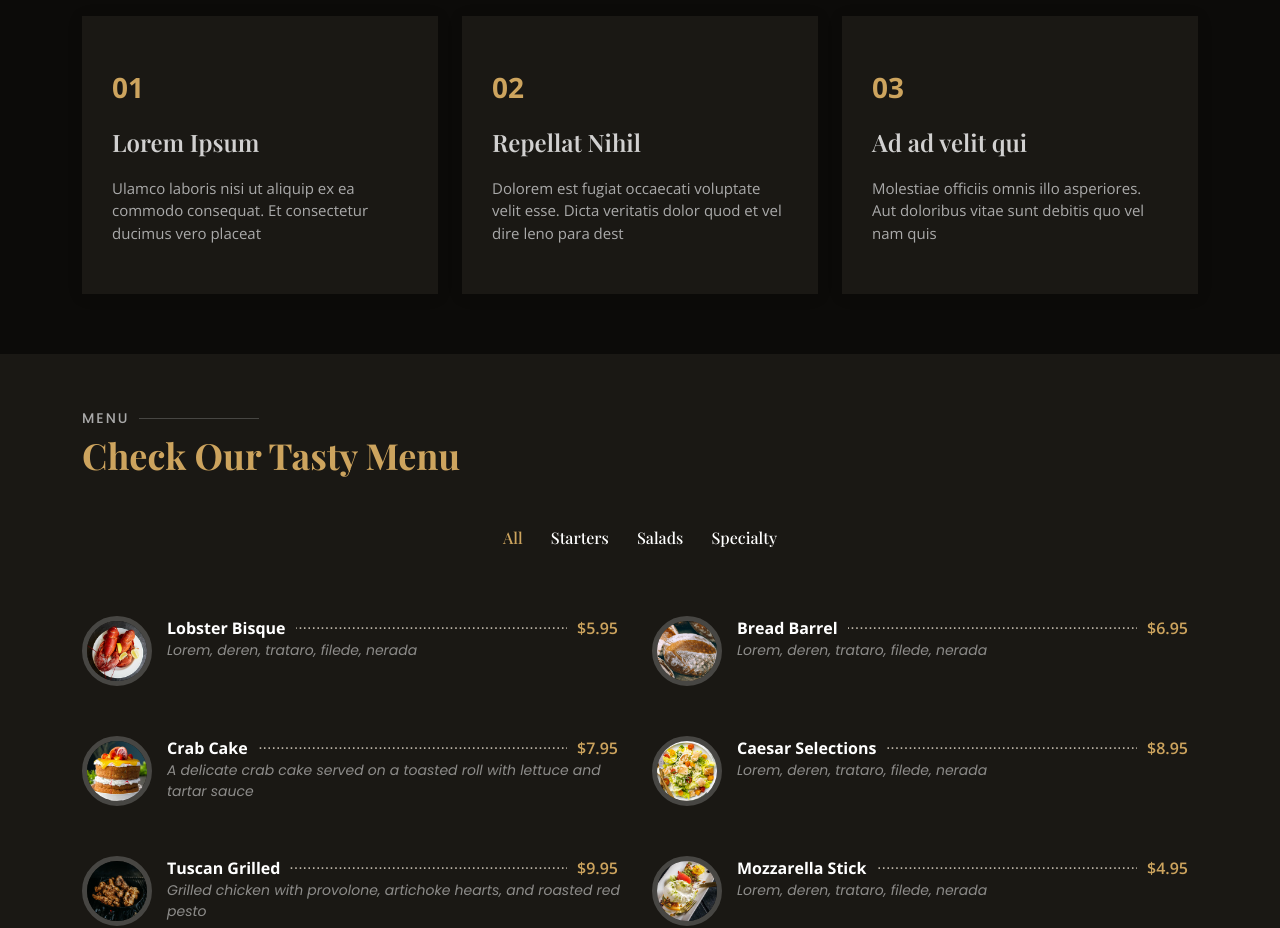
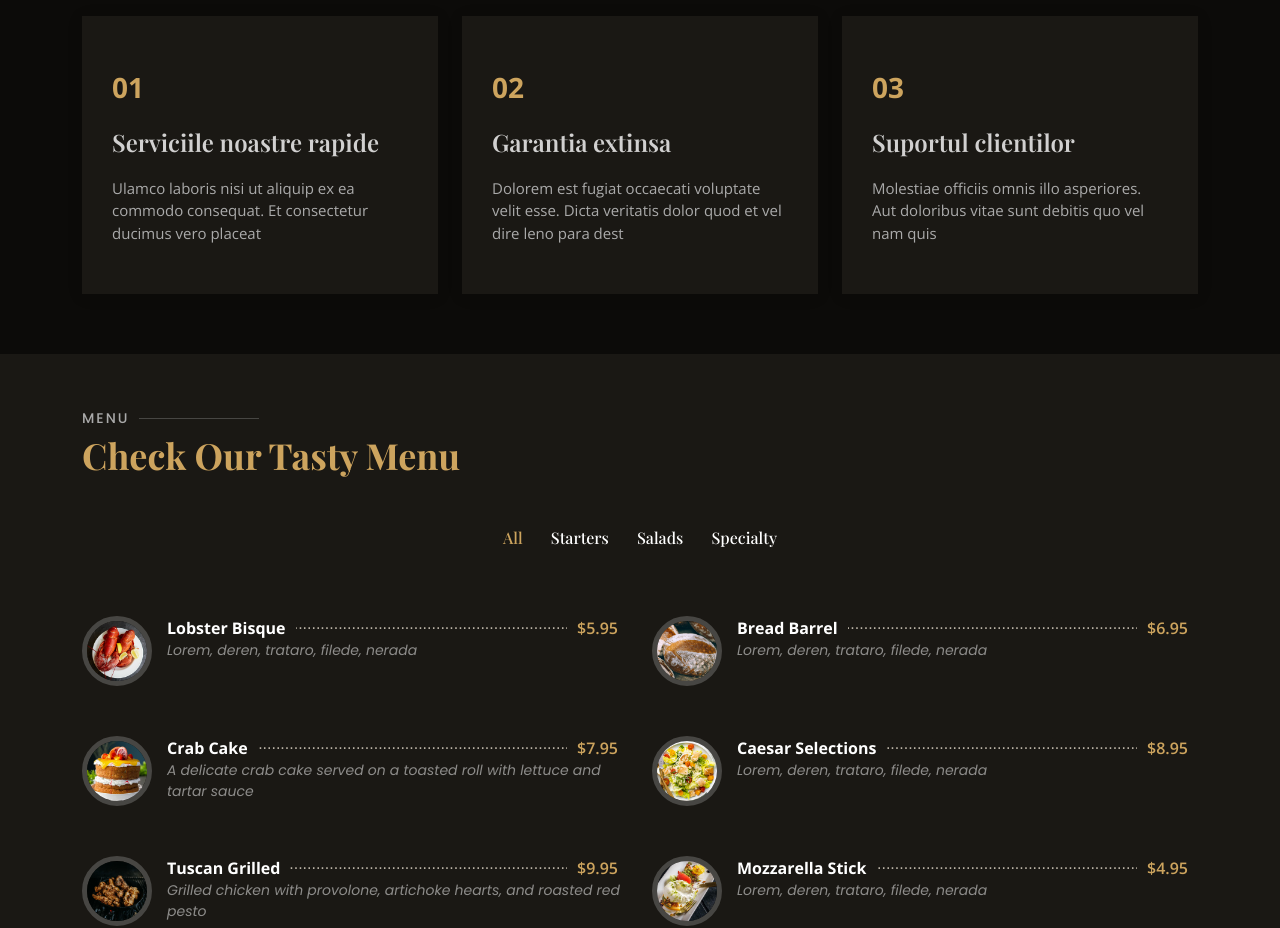
Before and after one commit to MihaiMihai20/mihaimihai20.github.io, a plain HTML site: page index.html in a window 1280 px wide. Shown: the part 1520-2448 px from the top of the page. Drawn offline with nearby package versions, Linux system fonts and the light colour scheme; a web font is replaced by a local one.

Commit message:
sssssssssss

```diff
--- a/index.html
+++ b/index.html
@@ -167,7 +167,8 @@
           <div class="col-lg-4">
             <div class="box" data-aos="zoom-in" data-aos-delay="100">
               <span>01</span>
-              <h4>Lorem Ipsum</h4>
+              <h4>Serviciile noastre rapide
+                </h4>
               <p>Ulamco laboris nisi ut aliquip ex ea commodo consequat. Et consectetur ducimus vero placeat</p>
             </div>
           </div>
@@ -175,7 +176,8 @@
           <div class="col-lg-4 mt-4 mt-lg-0">
             <div class="box" data-aos="zoom-in" data-aos-delay="200">
               <span>02</span>
-              <h4>Repellat Nihil</h4>
+              <h4>Garantia extinsa
+                </h4>
               <p>Dolorem est fugiat occaecati voluptate velit esse. Dicta veritatis dolor quod et vel dire leno para dest</p>
             </div>
           </div>
@@ -183,7 +185,7 @@
           <div class="col-lg-4 mt-4 mt-lg-0">
             <div class="box" data-aos="zoom-in" data-aos-delay="300">
               <span>03</span>
-              <h4> Ad ad velit qui</h4>
+              <h4>Suportul clientilor</h4>
               <p>Molestiae officiis omnis illo asperiores. Aut doloribus vitae sunt debitis quo vel nam quis</p>
             </div>
           </div>
```
